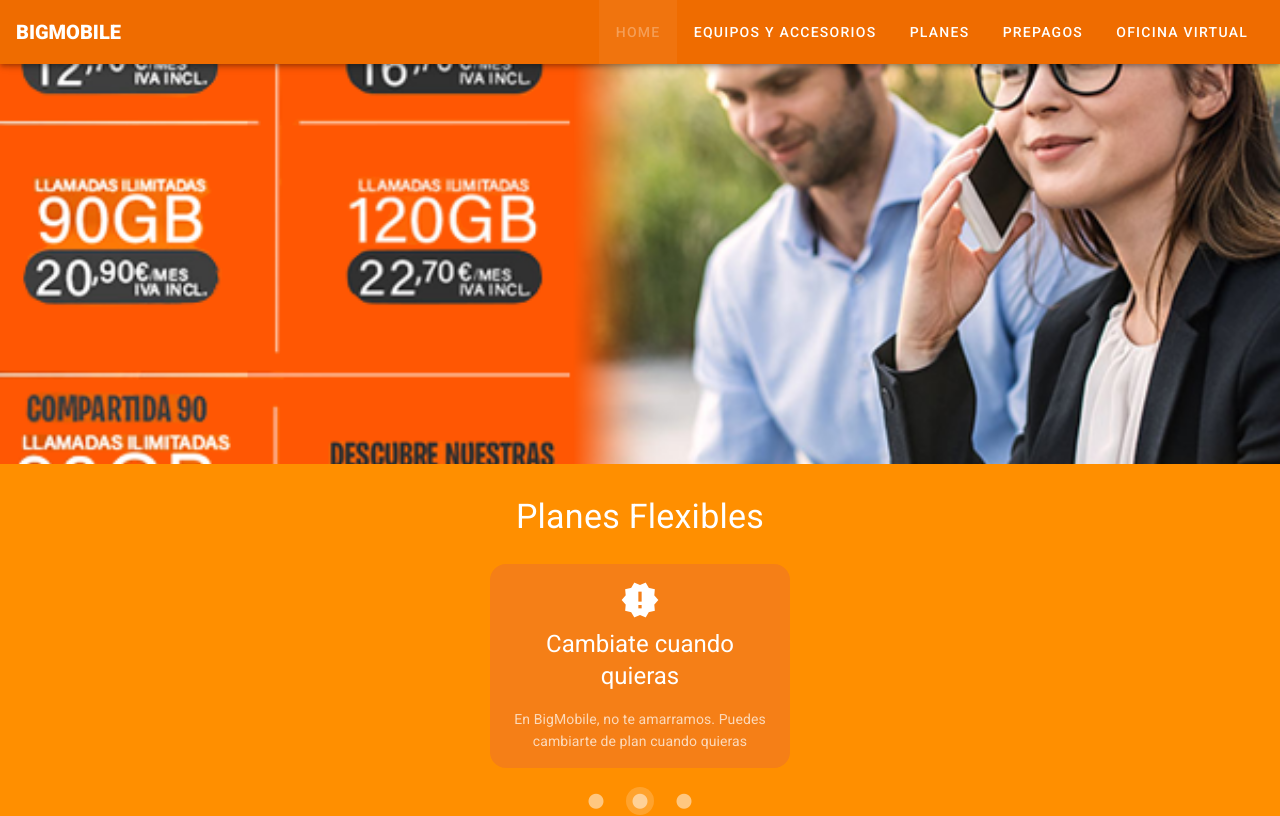
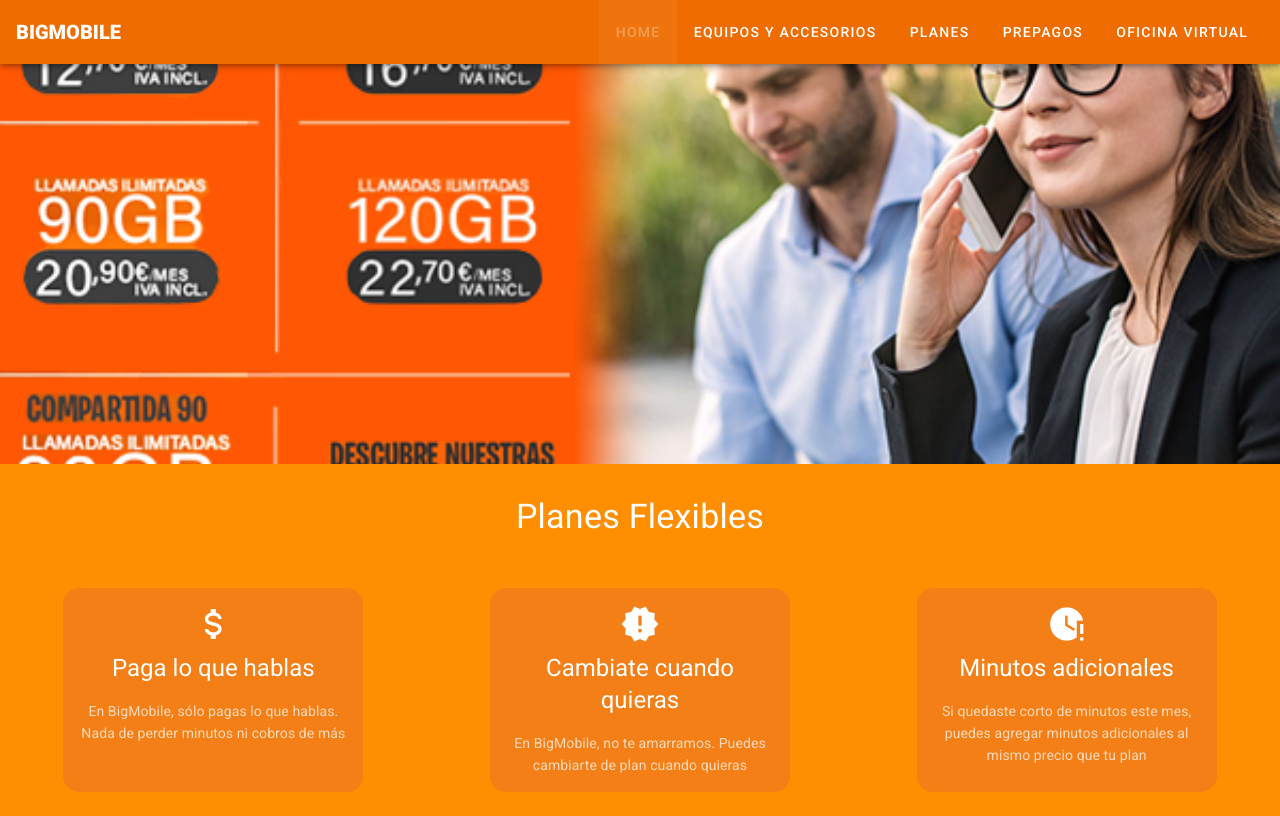
Before and after one commit to copugarute/bigmobile-app, a Vue app: page / in a window 1280 px wide. Shown: the top 816 px of the page. Built offline with nearby package versions, Linux system fonts and the light colour scheme.

Commit message:
se agregó sección planes md, lg y xl

```diff
--- /dev/null
+++ b/src/components/CardEquipos.vue
@@ -0,0 +1,50 @@
+<template>
+  <v-card
+          class="mx-auto rounded-lg"
+          max-width="344"
+          max-height="600"
+          elevation="2"
+          outlined
+        >
+          <v-card-title
+            dark
+            class="text-h5 font-weight-medium amber--text text--darken-3"
+          >
+            {{equipo.nombre}}
+          </v-card-title>
+          <v-divider></v-divider>
+          <v-img
+            class=""
+            max-height="400"
+            :src="equipo.imagen"
+          ></v-img>
+          <v-divider></v-divider>
+          <v-card-subtitle
+            class="text-subtitle-1 font-weight-light ms-5"
+          >
+            Antes: ${{Number(equipo.precio_normal).toLocaleString('es-cl')}}
+            <span
+           class="text-subtitle-1 font-weight-light orange--text text--darken-3 ms-5"
+           > Ahora: ${{Number(equipo.precio_promo).toLocaleString('es-cl')}} </span>
+          </v-card-subtitle>
+          <v-card-actions>
+            <v-btn
+              color="orange darken-3"
+              dark
+              block
+            >
+              Más
+            </v-btn>
+          </v-card-actions>
+        </v-card>
+</template>
+
+<script>
+export default {
+
+}
+</script>
+
+<style>
+
+</style>
--- /dev/null
+++ b/src/components/CardPlanes.vue
@@ -0,0 +1,42 @@
+<template>
+
+    <v-card
+        class="mx-auto my-2 pa-2 text-center rounded-xl"
+        max-width="300"
+        color="yellow darken-4"
+        dark
+        elevation="0"
+    >
+        <v-icon
+            x-large
+            class="mt-2"
+        >{{plan.icono}}
+        </v-icon>
+        <h2
+            class="text-h5 pa-2"
+        >
+            {{plan.titulo}}
+        </h2>
+        <v-card-subtitle
+            class="pa-2"
+        >
+            {{plan.texto}}
+        </v-card-subtitle>
+    </v-card>
+</template>
+
+<script>
+export default {
+    name:'Card-planes',
+    data(){
+        return{
+
+        }
+    },
+    props:['plan']
+}
+</script>
+
+<style>
+
+</style>
--- a/src/components/PlanesHome.vue
+++ b/src/components/PlanesHome.vue
@@ -7,11 +7,6 @@
             interval="4000"
             dark
         >
-        <h1
-            class="text-h4 text-center white--text font-weight-regular my-5"
-        >
-            Planes Flexibles
-        </h1>
         <v-carousel-transition
                 group
             >
--- a/src/views/HomeView.vue
+++ b/src/views/HomeView.vue
@@ -12,10 +12,32 @@
     </v-col>
 
 <!-- PLANES -->
+  <v-col
+    cols="12"
+  >
+    <h1
+      class="text-h4 text-center white--text font-weight-regular my-5"
+    >
+      Planes Flexibles
+    </h1>
+  </v-col>
+
     <v-col
       cols="12"
+      class="d-sm-none"
     >
       <planes-home :planes="planes" />
+    </v-col>
+
+<!-- PLANES md - lg - xl -->
+    <v-col
+      cols="12"
+      sm="4"
+      class="d-none d-sm-flex"
+      v-for="(plan,index) in planes"
+      :key="index"
+    >
+      <card-planes :plan="plan" />
     </v-col>
 <!-- VITRINA EQUIPOS -->
     <v-col
@@ -26,10 +48,12 @@
         class="float-right mt-5 me-5"
         dark
         text
+        @click="redirectTo()"
       >
         Ver Más
       </v-btn>
     </v-col>
+    <!-- <card-equipos /> -->
 <!-- RESEÑA -->
     <v-col
       cols="12"
@@ -50,12 +74,19 @@
 </template>
 
 <script>
+
+// IMPORTACIÓN DE COMPONENTES
 import FormularioHome from '../components/FormularioHome.vue'
 import OpinionesCard from '../components/OpinionesCard.vue'
 import PlanesHome from '../components/PlanesHome.vue'
 import Vitrina from '../components/Vitrina.vue'
 import VitrinaEquipos from '../components/VitrinaEquipos.vue'
+// import CardEquipos from '../components/CardEquipos.vue'
+import CardPlanes from '../components/CardPlanes.vue'
+
+// MAPS
 import {mapActions, mapGetters} from 'vuex'
+
 
 
   export default {
@@ -65,7 +96,9 @@ import {mapActions, mapGetters} from 'vuex'
         OpinionesCard,
         PlanesHome,
         FormularioHome,
-        VitrinaEquipos
+        VitrinaEquipos,
+        // CardEquipos,
+        CardPlanes
     },
     data(){
       return{
@@ -98,6 +131,9 @@ import {mapActions, mapGetters} from 'vuex'
           console.log(error)
         }
       },
+      redirectTo(){
+        this.$router.push('/productos')
+      },
 
     },
     created(){
```
